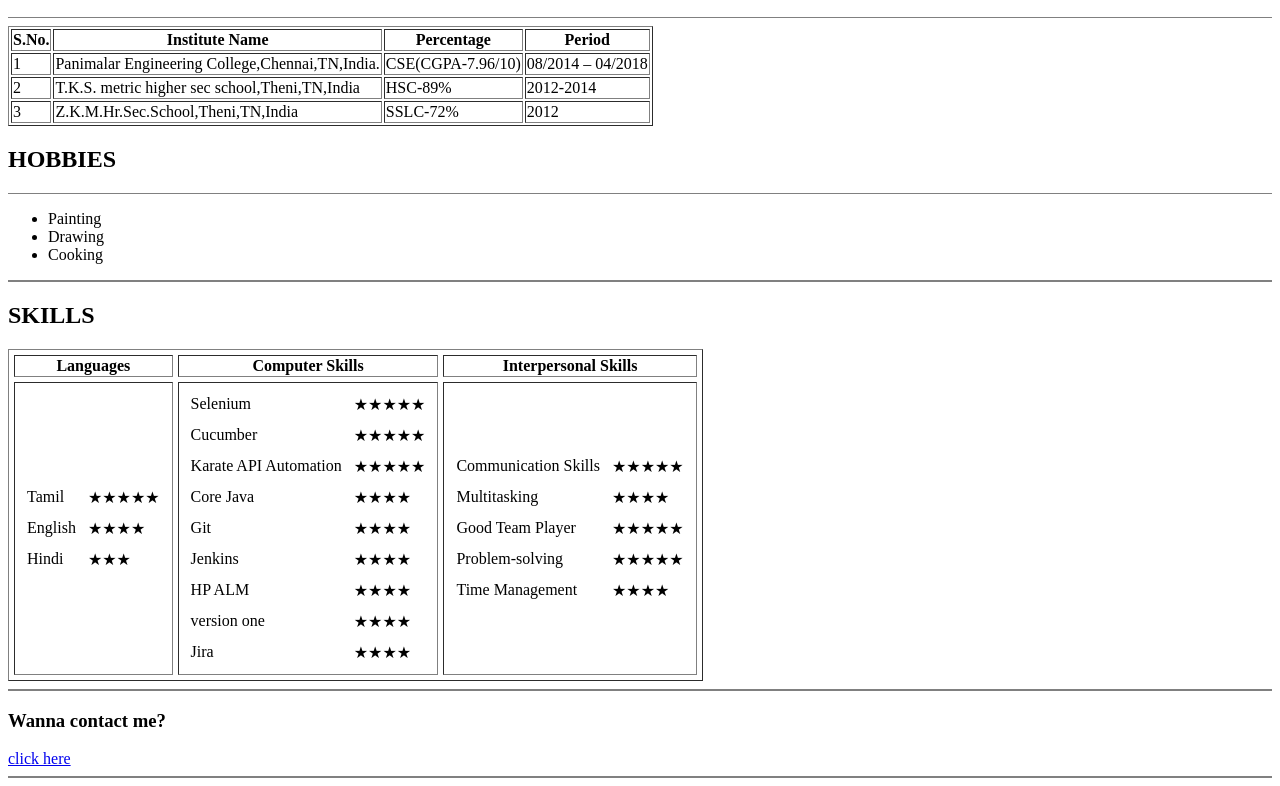
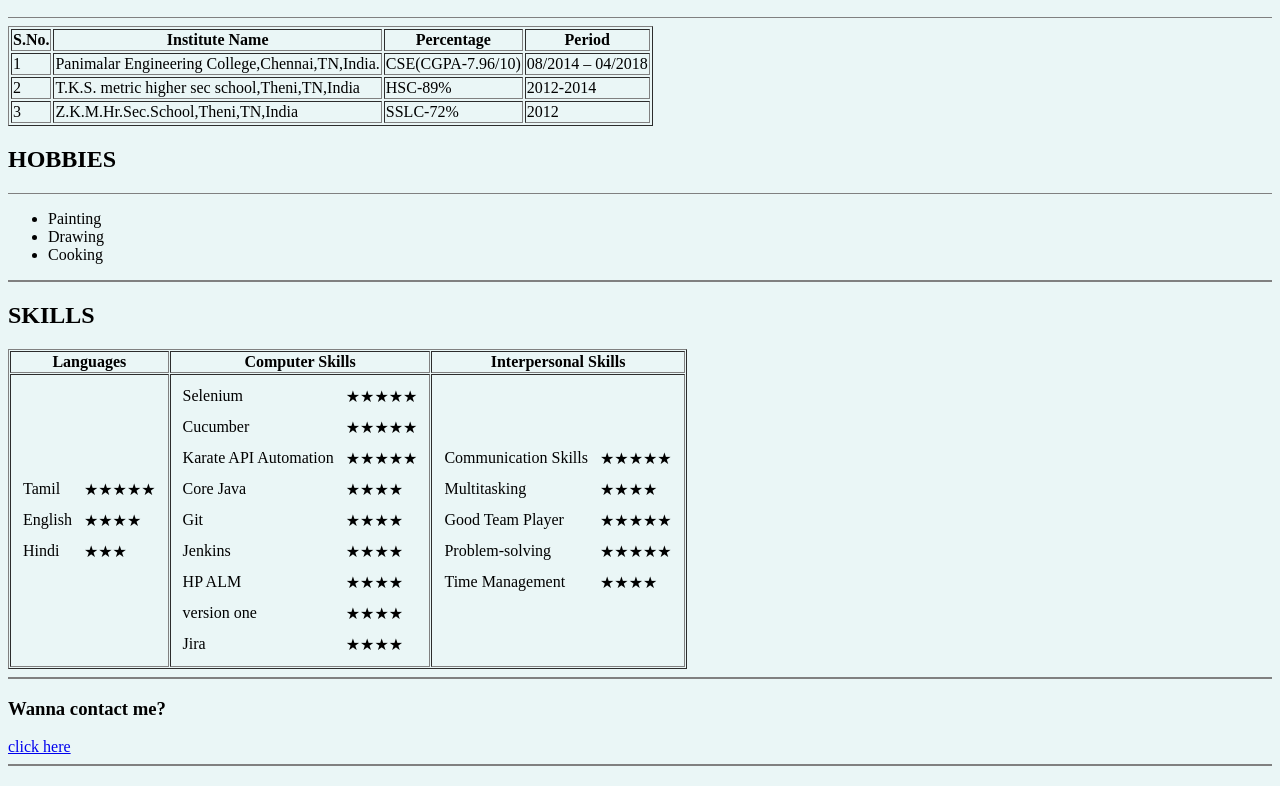
Before and after one commit to praveen366188/Resume, a plain HTML site: page index.html in a window 1280 px wide. Shown: the part 989-1775 px from the top of the page. Drawn offline with Linux system fonts and the light colour scheme.

Commit message:
resume 1.1
add bg color

```diff
--- a/index.html
+++ b/index.html
@@ -4,6 +4,14 @@
 <head>
   <meta charset="utf-8">
   <title>🎈 piku resume 🎈</title>
+
+<style media="screen">
+  body{
+background-color: #EAF6F6;
+
+  }
+</style>
+
 </head>
 
 <body>
@@ -106,7 +114,7 @@
   <hr size="2" noshade>
   <h2>SKILLS</h2>
 
-  <table cellspacing="5" border="1">
+  <table cellspacing="1.2" border="1">
     <tr>
       <th>Languages</th>
       <th>Computer Skills</th>
```
